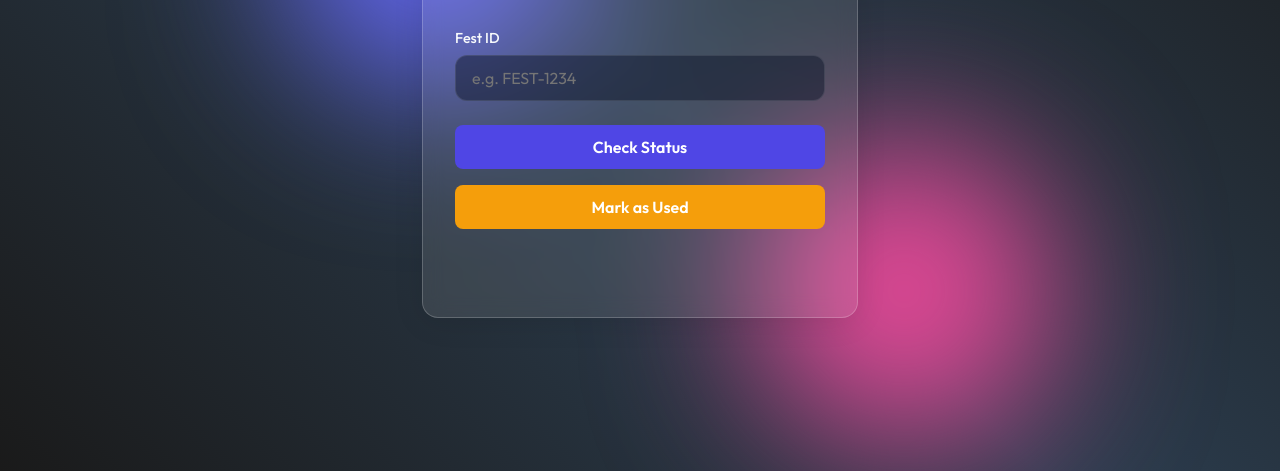
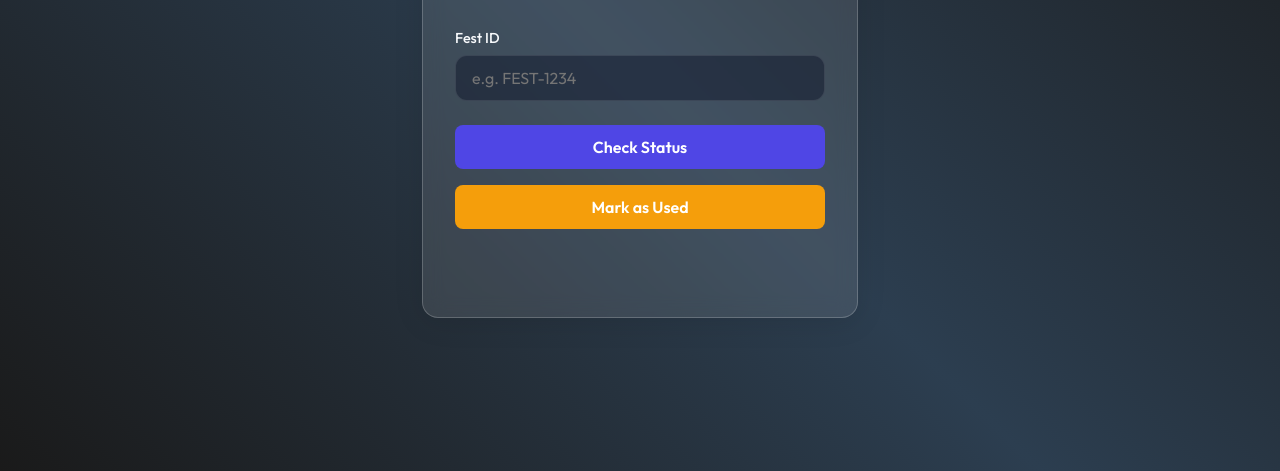
Before and after one commit to BhargavChowdaryBala/fest-app, a website: page public/verify.html in a window 1280 px wide. Shown: the part 329-800 px from the top of the page. Drawn offline with Linux system fonts and the light colour scheme.

Commit message:
Remove glowing background blobs from style.css

```diff
--- a/public/style.css
+++ b/public/style.css
@@ -51,31 +51,6 @@ body {
     background: rgba(255, 255, 255, 0.4);
 }
 
-/* Background floating shapes */
-body::before,
-body::after {
-    content: '';
-    position: absolute;
-    width: 300px;
-    height: 300px;
-    border-radius: 50%;
-    filter: blur(80px);
-    z-index: -1;
-    animation: float 10s infinite alternate;
-}
-
-body::before {
-    background: var(--primary);
-    top: 10%;
-    left: 20%;
-}
-
-body::after {
-    background: var(--secondary);
-    bottom: 10%;
-    right: 20%;
-    animation-delay: -5s;
-}
 
 @keyframes float {
     0% {
```
